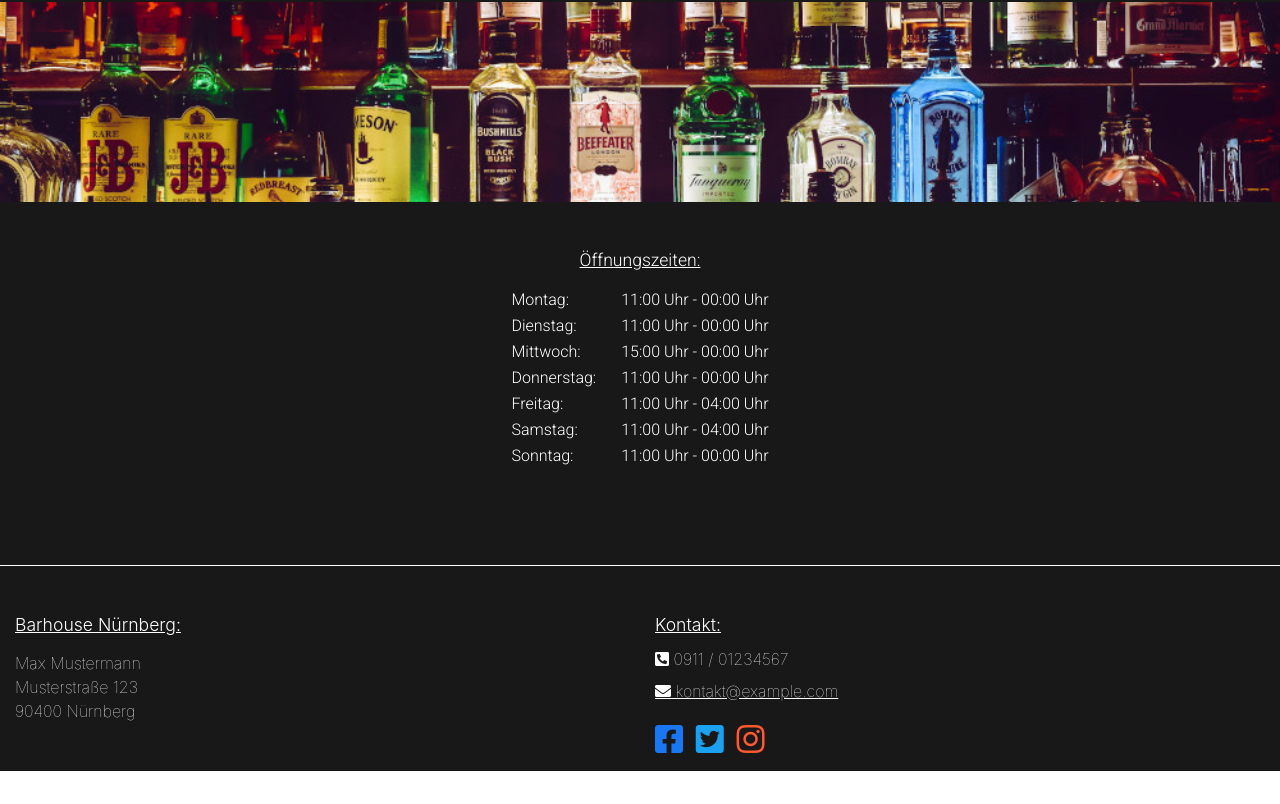
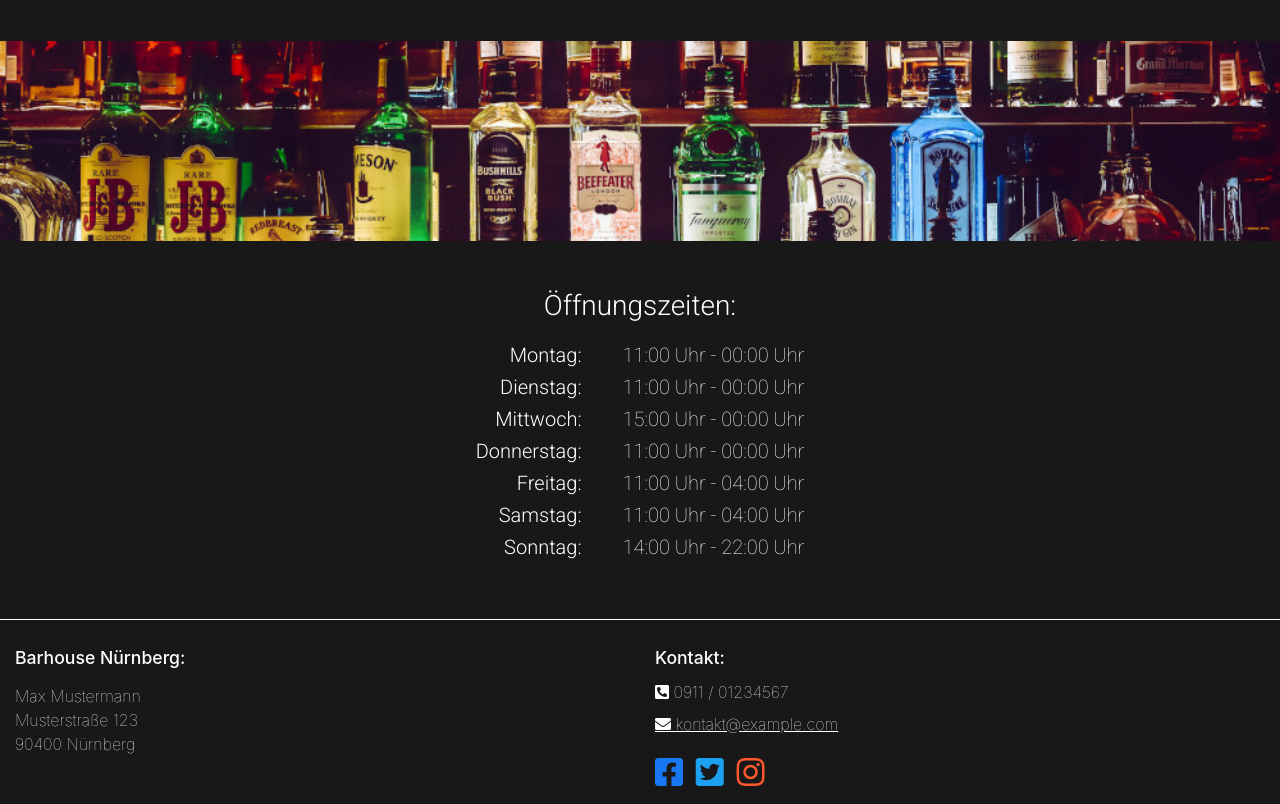
Before and after one commit to kevingroeger/bar_example, a React (Create React App) app: page / in a window 1280 px wide. Shown: the part 646-1450 px from the top of the page. Before the commit the page ends 1417 px from the top, so only its background shows below. Built offline with nearby package versions, Linux system fonts and the light colour scheme.

Commit message:
optimizing style

```diff
--- a/src/App.css
+++ b/src/App.css
@@ -33,6 +33,8 @@
 }
 
 .content table {
+  font-size: 1.25rem;
+  font-weight: 100;
   margin: 0 auto;
 }
 
@@ -43,18 +45,21 @@
   text-align: center;
 }
 
+h3 {
+    margin: 3rem 0 1rem 0;
+}
+
 h5 {
-  font-weight: 300;
-  text-decoration: underline;
+  font-weight: 500;
   font-size: 1.1rem;
-  margin: 3rem 0 1rem 0;
-  text-align: center;
+  margin: 1.67rem 0 1rem 0;
 }
 
 .content th {
-  text-align: left;
+  font-size: 1.25rem;
+  text-align: right;
   font-weight: 300;
-  padding-right: 1.5rem;
+  padding-right: 2.5rem;
 }
 
 .footer {
@@ -62,7 +67,7 @@
     font-weight: 100;
     text-align: left;
     color: white;
-    margin-top: 6rem;
+    margin-top: 3.5rem;
     border-top: #fff 1px solid;
     background: #181818;
 }
--- a/src/App.js
+++ b/src/App.js
@@ -23,8 +23,9 @@
         />
         <h1>Barhouse Nürnberg</h1>
         <div className='content spacer'>
-          <p>Im Barhouse Nürnberg findest du auf mehr als 200m² das perfekte Erlebnis für einen gelungenen Abend.</p>
+          <p>Im Barhouse Nürnberg findest du auf mehr als 120m² das perfekte Erlebnis für einen gelungenen Abend.</p>
           <p>Wir bieten dir über 40 verschiedene alkoholische und anti-alkoholische Longdrinks, Cocktails, Shots und vieles mehr.</p>
+          <p>Komm einfach vorbei und überzeug dich selbst!</p>
         </div>
         <ParallaxBanner
           layers={[
@@ -39,7 +40,7 @@
         />
       </ParallaxProvider>
       <div className='content'>
-        <h5>Öffnungszeiten:</h5>
+        <h3>Öffnungszeiten:</h3>
         <table>
           <tbody>
             <tr>
@@ -68,7 +69,7 @@
             </tr>
             <tr>
               <th>Sonntag:</th>
-              <td>11:00 Uhr - 00:00 Uhr</td>
+              <td>14:00 Uhr - 22:00 Uhr</td>
             </tr>
           </tbody>
         </table>
```
